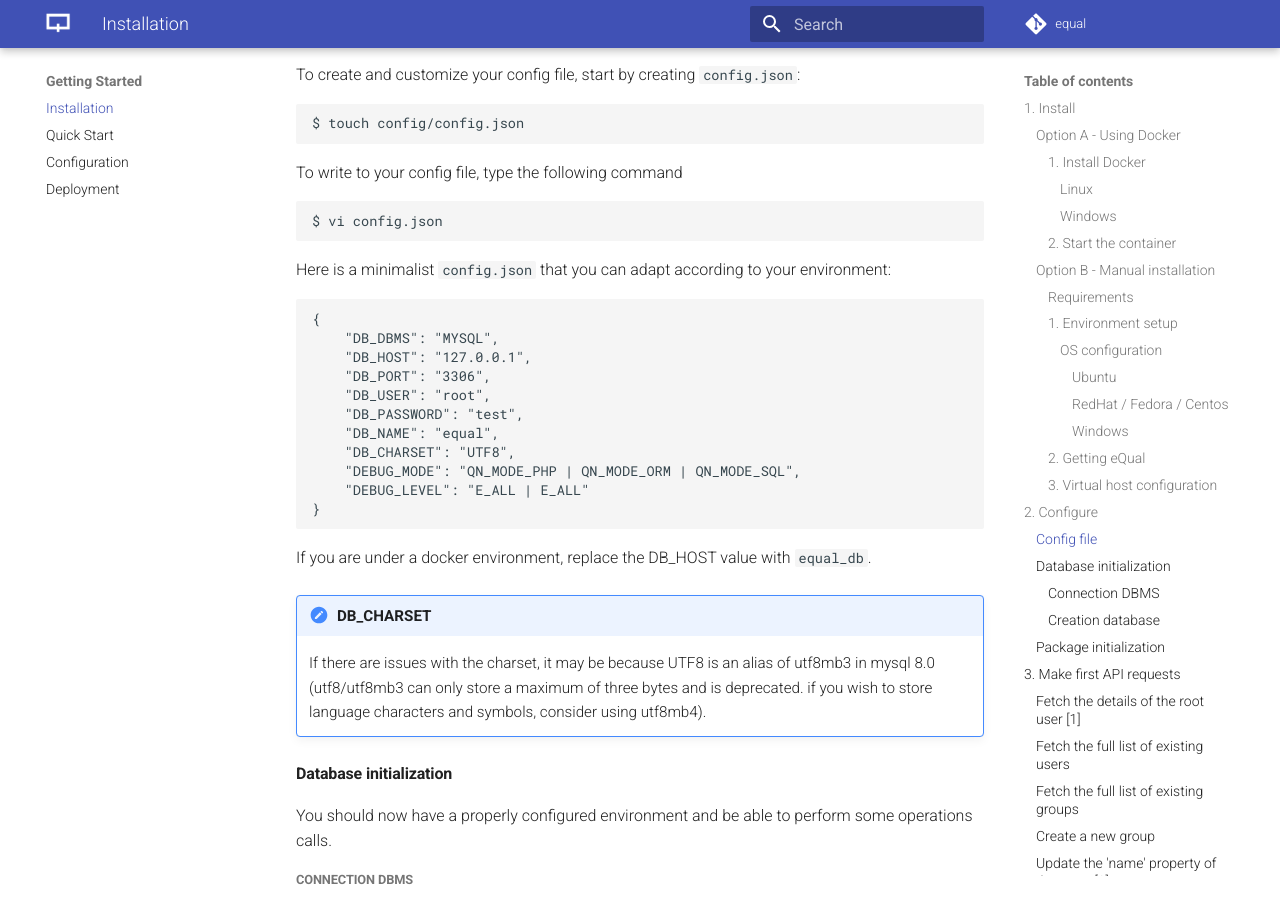
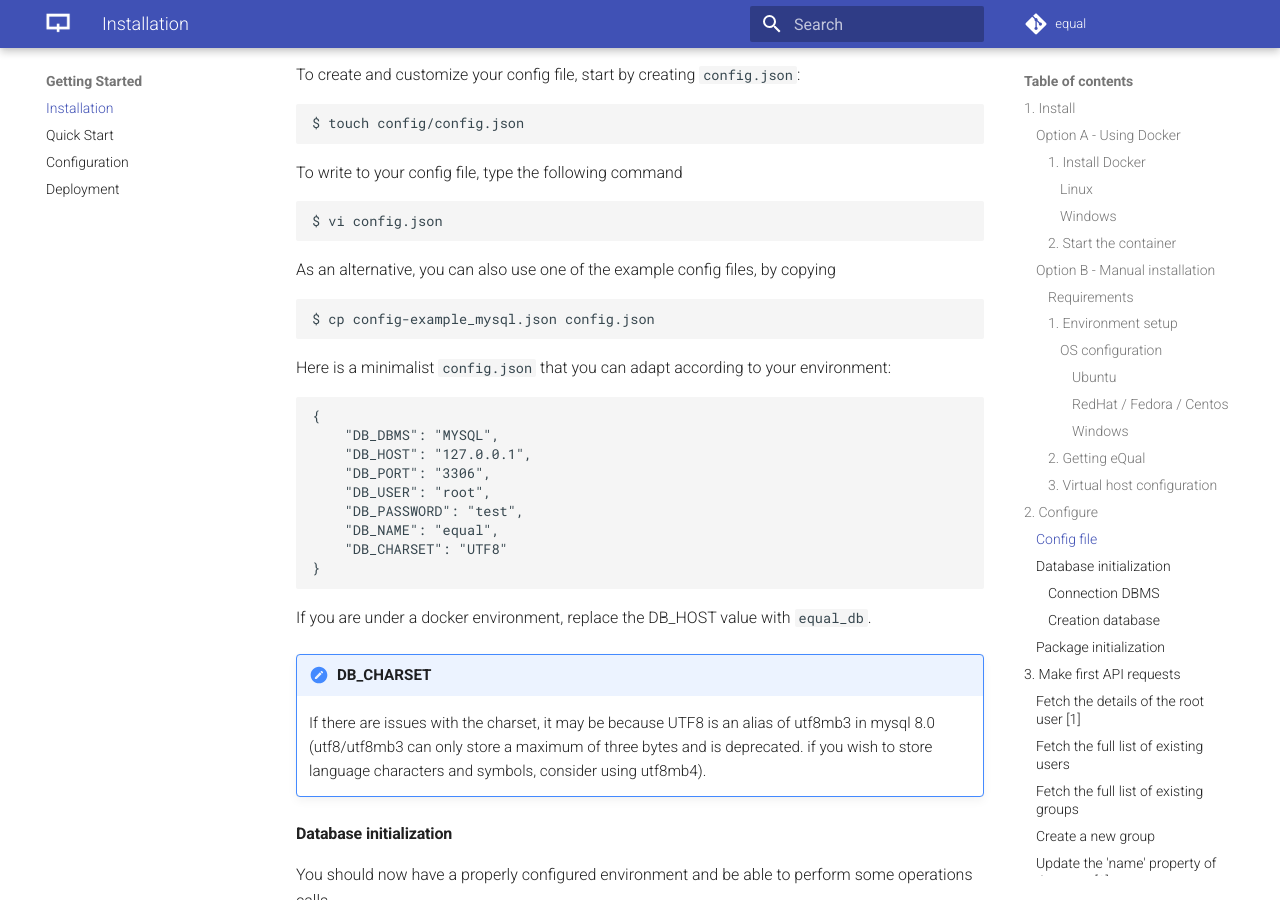
Before and after one commit to equalframework/equal-doc, an MkDocs documentation site: the page built from docs/getting-started/installation.md, in a window 1280 px wide and 900 px high, scrolled down 4582 px. Built offline with MkDocs 1.6.1 and Material for MkDocs 9.7.7, drawn with Linux system fonts in a browser that asks for light colours; comment, search, counter and statistics services are not loaded; the version menu is left out.

Commit message:
updates  installation.md

````diff
--- a/docs/getting-started/installation.md
+++ b/docs/getting-started/installation.md
@@ -225,6 +225,12 @@ To write to your config file, type the following command
 $ vi config.json
 ```
 
+As an alternative, you can also use one of the example config files, by copying
+
+```bash
+$ cp config-example_mysql.json config.json
+```
+
 Here is a minimalist `config.json` that you can adapt according to your environment:
 
 ```php
@@ -235,9 +241,7 @@ Here is a minimalist `config.json` that you can adapt according to your environm
     "DB_USER": "root",
     "DB_PASSWORD": "test",
     "DB_NAME": "equal",
-    "DB_CHARSET": "UTF8",
-    "DEBUG_MODE": "QN_MODE_PHP | QN_MODE_ORM | QN_MODE_SQL",
-    "DEBUG_LEVEL": "E_ALL | E_ALL"
+    "DB_CHARSET": "UTF8"
 }
 ```
 
````
